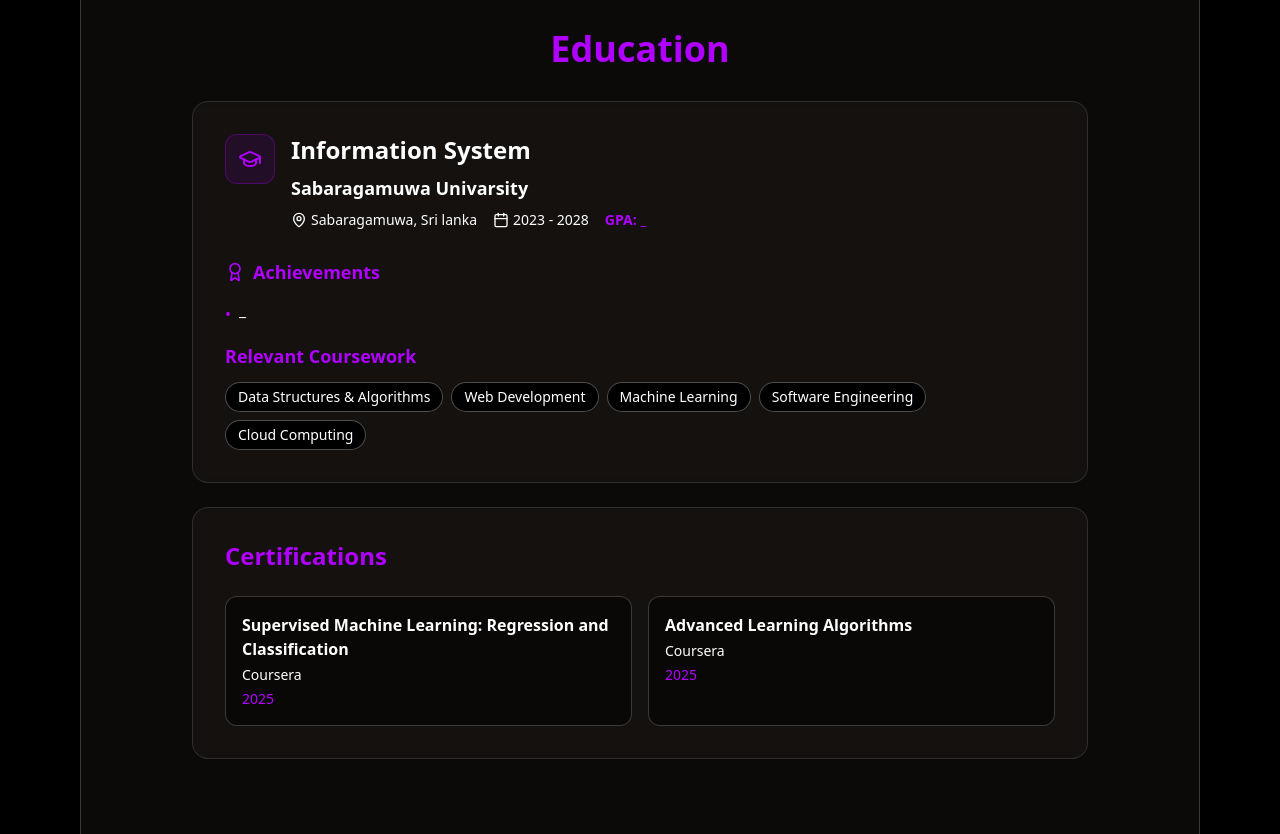
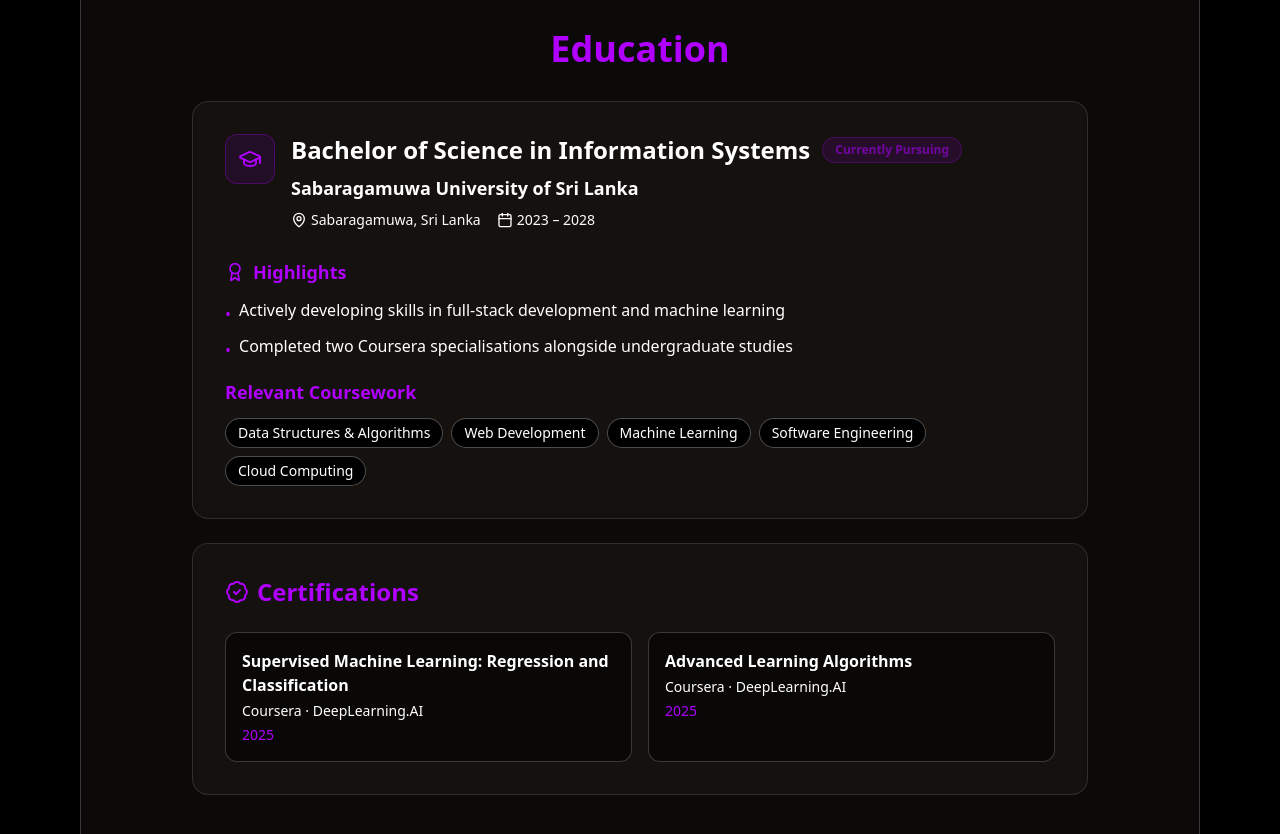
Before and after one commit to pamal29/react-portfolio, a React (Vite) app: page / in a window 1280 px wide. Shown: the part 1900-2734 px from the top of the page. Built offline with nearby package versions, Linux system fonts and the light colour scheme.

Commit message:
enhance education section

```diff
--- a/src/components/Education.jsx
+++ b/src/components/Education.jsx
@@ -1,37 +1,38 @@
-import { GraduationCap, Calendar, MapPin, Award } from "lucide-react";
+import { GraduationCap, Calendar, MapPin, Award, BadgeCheck } from "lucide-react";
 
 export default function Education() {
   const education = [
     {
-      degree: "Information System",
-      institution: "Sabaragamuwa Univarsity",
-      location: "Sabaragamuwa, Sri lanka",
-      period: "2023 - 2028",
-      gpa: "_",
+      degree: "Bachelor of Science in Information Systems",
+      institution: "Sabaragamuwa University of Sri Lanka",
+      location: "Sabaragamuwa, Sri Lanka",
+      period: "2023 – 2028",
+      status: "Currently Pursuing",
       achievements: [
-        "_",
+        "Actively developing skills in full-stack development and machine learning",
+        "Completed two Coursera specialisations alongside undergraduate studies",
       ],
       coursework: [
         "Data Structures & Algorithms",
         "Web Development",
         "Machine Learning",
         "Software Engineering",
-        "Cloud Computing"
-      ]
-    }
+        "Cloud Computing",
+      ],
+    },
   ];
 
   const certifications = [
     {
       name: "Supervised Machine Learning: Regression and Classification",
-      issuer: "Coursera",
-      year: "2025"
+      issuer: "Coursera · DeepLearning.AI",
+      year: "2025",
     },
     {
       name: "Advanced Learning Algorithms",
-      issuer: "Coursera",
-      year: "2025"
-    }
+      issuer: "Coursera · DeepLearning.AI",
+      year: "2025",
+    },
   ];
 
   return (
@@ -53,9 +54,19 @@ export default function Education() {
                 <GraduationCap className="w-6 h-6 text-neonPurple" />
               </div>
               <div className="flex-1">
-                <h3 className="text-2xl font-bold text-white mb-2">
-                  {edu.degree}
-                </h3>
+                <div className="flex flex-wrap items-center gap-3 mb-2">
+                  <h3 className="text-2xl font-bold text-white">
+                    {edu.degree}
+                  </h3>
+                  {/* "Currently Pursuing" badge */}
+                  {edu.status && (
+                    <span className="px-3 py-1 text-xs font-semibold rounded-full
+                                     bg-neonPurple/20 text-neonPurple border border-neonPurple/40
+                                     animate-pulse">
+                      {edu.status}
+                    </span>
+                  )}
+                </div>
                 <p className="text-lg text-textLight/90 font-semibold mb-2">
                   {edu.institution}
                 </p>
@@ -68,9 +79,6 @@ export default function Education() {
                     <Calendar className="w-4 h-4" />
                     {edu.period}
                   </span>
-                  <span className="text-neonPurple font-semibold">
-                    GPA: {edu.gpa}
-                  </span>
                 </div>
               </div>
             </div>
@@ -79,7 +87,7 @@ export default function Education() {
             <div className="mb-4">
               <h4 className="text-lg font-semibold text-neonPurple mb-3 flex items-center gap-2">
                 <Award className="w-5 h-5" />
-                Achievements
+                Highlights
               </h4>
               <ul className="space-y-2">
                 {edu.achievements.map((achievement, i) => (
@@ -112,9 +120,12 @@ export default function Education() {
         ))}
 
         {/* Certifications */}
-        <div className="bg-stone-900/50 backdrop-blur-sm border border-gray-400/20 rounded-2xl p-8
-                       transition-all duration-300 hover:border-neonPurple/50 hover:shadow-lg hover:shadow-neonPurple/10">
-          <h3 className="text-2xl font-bold text-neonPurple mb-6">
+        <div
+          className="bg-stone-900/50 backdrop-blur-sm border border-gray-400/20 rounded-2xl p-8
+                     transition-all duration-300 hover:border-neonPurple/50 hover:shadow-lg hover:shadow-neonPurple/10"
+        >
+          <h3 className="text-2xl font-bold text-neonPurple mb-6 flex items-center gap-2">
+            <BadgeCheck className="w-6 h-6" />
             Certifications
           </h3>
           <div className="grid md:grid-cols-2 gap-4">
```
